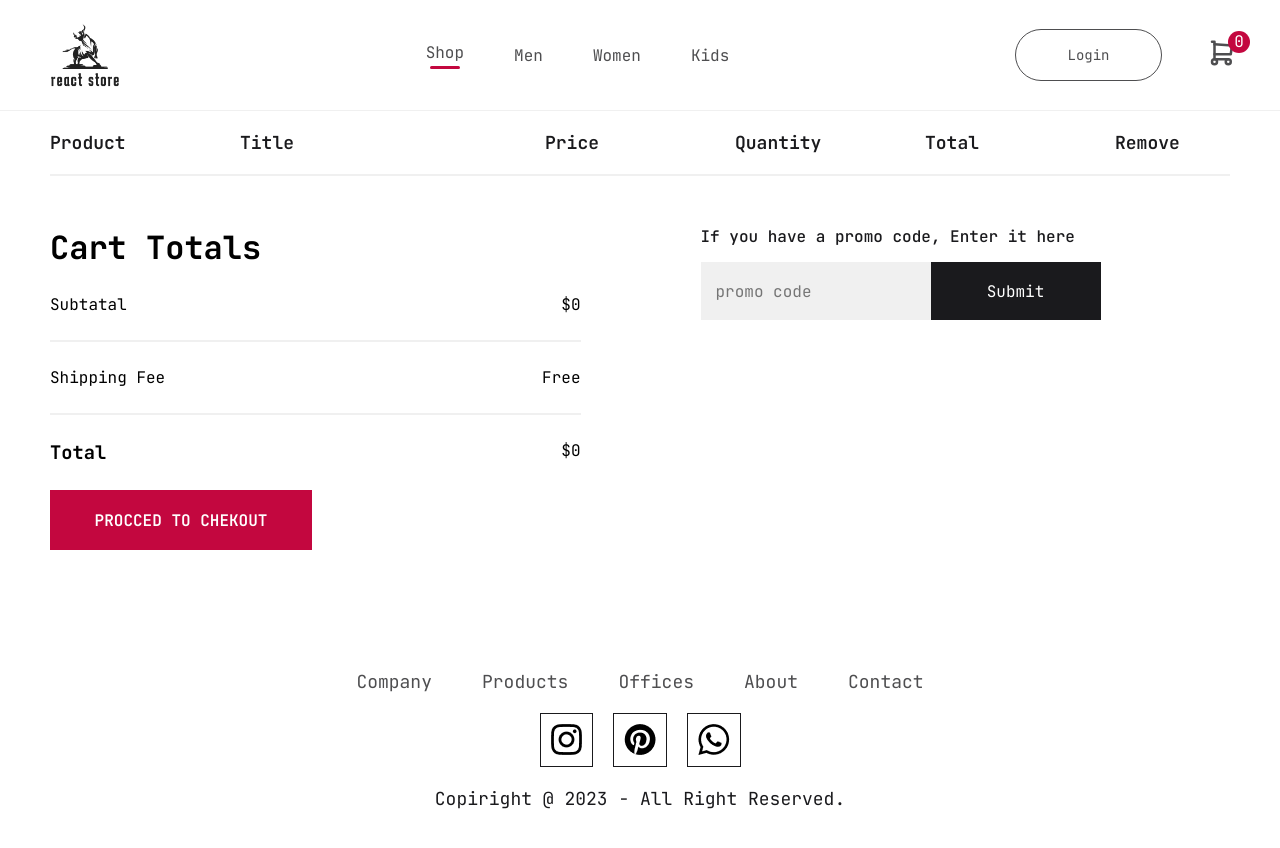
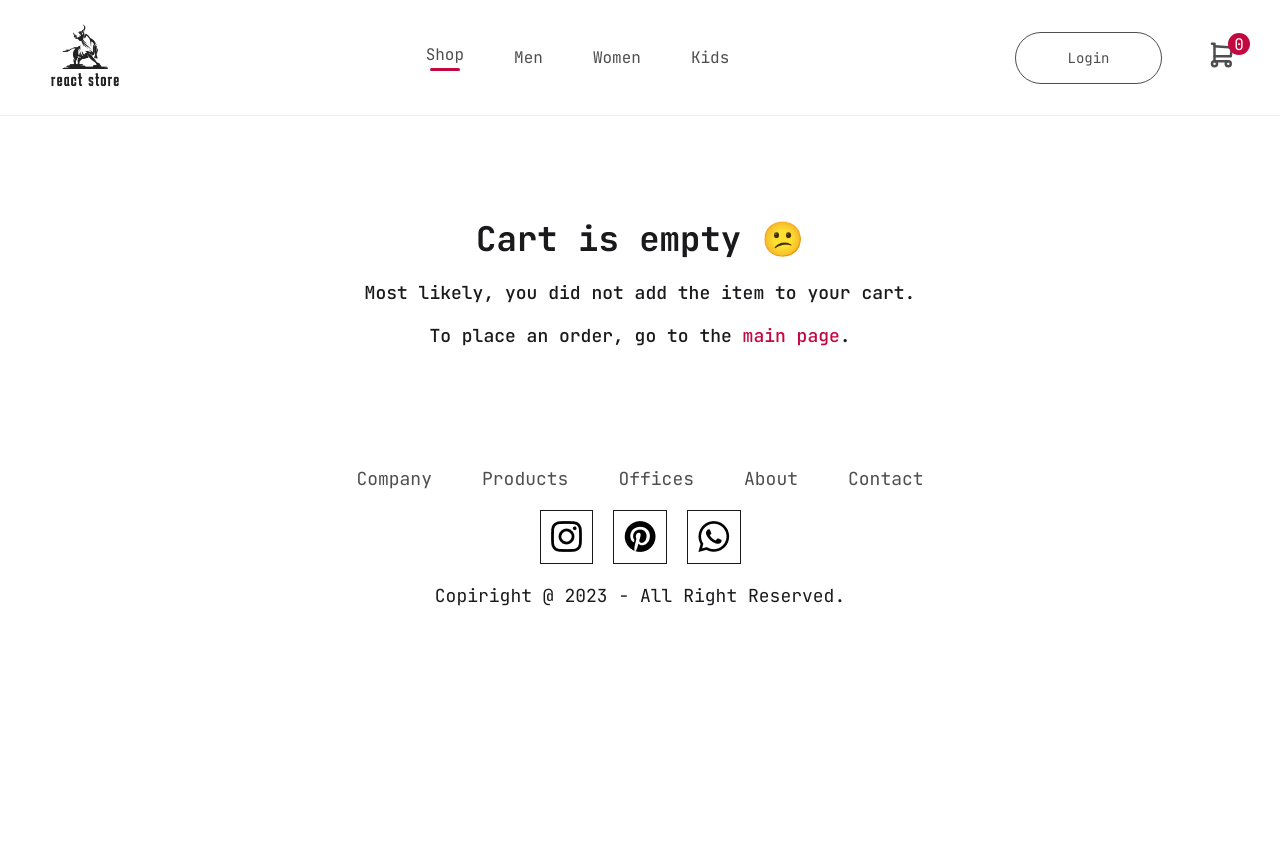
Before and after one commit to kixxpy/reactStore_e-commerce, a React (Create React App) app: page /cart in a window 1280 px wide. Shown: the top 848 px of the page. After the commit the page ends 800 px from the top, so only its background shows below. Built offline with nearby package versions, Linux system fonts and the light colour scheme.

Commit message:
add cart empty

```diff
--- /dev/null
+++ b/src/components/CartEmpty/CartEmpty.jsx
@@ -0,0 +1,12 @@
+import React from 'react';
+import styles from './CartEmpty.module.css';
+
+export const CartEmpty = () => (
+	<div className={styles.cart_empty}>
+		<h2>
+			Cart is empty <span>😕</span>
+		</h2>
+		<p>Most likely, you did not add the item to your cart.</p>
+		<p>To place an order, go to the <a href="/">main page</a>.</p>
+	</div>
+);
--- /dev/null
+++ b/src/components/CartEmpty/CartEmpty.module.css
@@ -0,0 +1,25 @@
+.cart_empty {
+	margin: 100px 0;
+	max-width: 1280px;
+	display: flex;
+	flex-direction: column;
+	align-items: center;
+	text-align: center;
+	gap: 20px;
+}
+.cart_empty h2 {
+	font-size: 34px;
+	font-weight: 700;
+	color: var(--black);
+}
+.cart_empty p {
+	font-size: 18px;
+	color: var(--black);
+	font-weight: 500;
+}
+.cart_empty p a {
+	color: var(--red);
+}
+.cart_empty p a:hover {
+	color: var(--red-hover);
+}
--- a/src/components/Navbar/Navbar.jsx
+++ b/src/components/Navbar/Navbar.jsx
@@ -12,7 +12,7 @@ export const Navbar = () => {
 	return (
 		<div className={styles.navbar}>
 			<div className={styles.logo}>
-				<img src={logo} alt="logo" />
+				<Link to='/'><img onClick={() => setMenu('shop')} src={logo} alt="logo" /></Link>
 			</div>
 			<ul className={styles.menu}>
 				<li onClick={() => setMenu('shop')}>
--- a/src/context/ShopContext.jsx
+++ b/src/context/ShopContext.jsx
@@ -12,12 +12,14 @@ const getDefaultCart = () => {
 
 const ShopContextProveder = (props) => {
 	const [cartItem, setCartItem] = React.useState(getDefaultCart());
+	const [coutCart, setCountCart] = React.useState(0);
 
 	const addToCart = (itemId) => {
+		setCountCart((prev) => (prev+=1))
 		setCartItem((prev) => ({ ...prev, [itemId]: prev[itemId] + 1 }));
-		console.log(cartItem);
 	};
 	const removeFromCart = (itemId) => {
+		setCountCart((prev) => (prev-=1))
 		setCartItem((prev) => ({ ...prev, [itemId]: prev[itemId] - 1 }));
 	};
 	const getTotalCartAmount = () => {
@@ -39,7 +41,7 @@ const ShopContextProveder = (props) => {
 		}
 		return totalItem;
 	}
-	const contextValue = { all_product, cartItem, addToCart, removeFromCart, getTotalCartAmount, getTotalItem };
+	const contextValue = { all_product, cartItem, addToCart, removeFromCart, getTotalCartAmount, getTotalItem , coutCart};
 
 	return <ShopContext.Provider value={contextValue}>{props.children}</ShopContext.Provider>;
 };
--- a/src/pages/Cart.jsx
+++ b/src/pages/Cart.jsx
@@ -1,9 +1,22 @@
-import React from 'react'
+import React from 'react';
 import { CartItems } from '../components/CartItems/CartItems';
+import { ShopContext } from '../context/ShopContext';
+import {CartEmpty} from '../components/CartEmpty/CartEmpty';
+
 export const Cart = () => {
-	return (
-		<div>
-			<CartItems/>
-		</div>
-	)
-}
+	const { coutCart } = React.useContext(ShopContext);
+	console.log(coutCart);
+	if (coutCart) {
+		return (
+			<div>
+				<CartItems />
+			</div>
+		);
+	} else {
+		return (
+			<div>
+				<CartEmpty/>
+			</div>
+		)
+	}
+};
```
